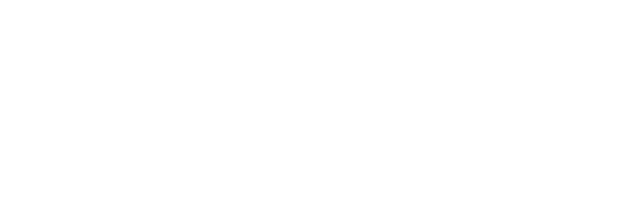
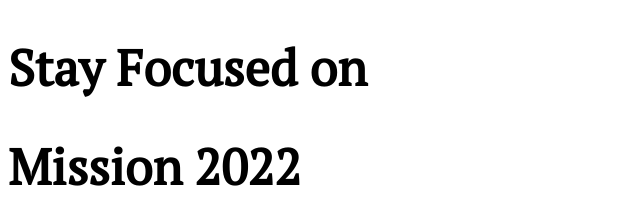
Before and after one commit to RAHUL573769/AssignmnetWebsite1, a plain HTML site: page index.html in a window 1280 px wide. Shown: the whole page, without its empty margins (0-640 px from the left). Drawn offline with Linux system fonts and the light colour scheme.

Commit message:
fist commit

```diff
--- a/index.html
+++ b/index.html
@@ -3,9 +3,16 @@
   <head>
     <meta charset="utf-8">
     <title> Portfolio Website Assignment</title>
+    <!-- Google Fonts -->
+    <link rel="preconnect" href="https://fonts.googleapis.com">
+<link rel="preconnect" href="https://fonts.gstatic.com" crossorigin>
+<link href="https://fonts.googleapis.com/css2?family=PT+Serif&display=swap" rel="stylesheet">
+<!-- css style sheets -->
     <link rel="stylesheet" href="styless.css">
+
   </head>
   <body>
-
+<h1>Stay Focused on</h1>
+<h1><span>Mission</span> 2022</h1>
   </body>
 </html>
--- a/styless.css
+++ b/styless.css
@@ -0,0 +1,4 @@
+h1{
+  font-family: 'PT Serif', serif;
+  font-size: 50px;
+}
```
